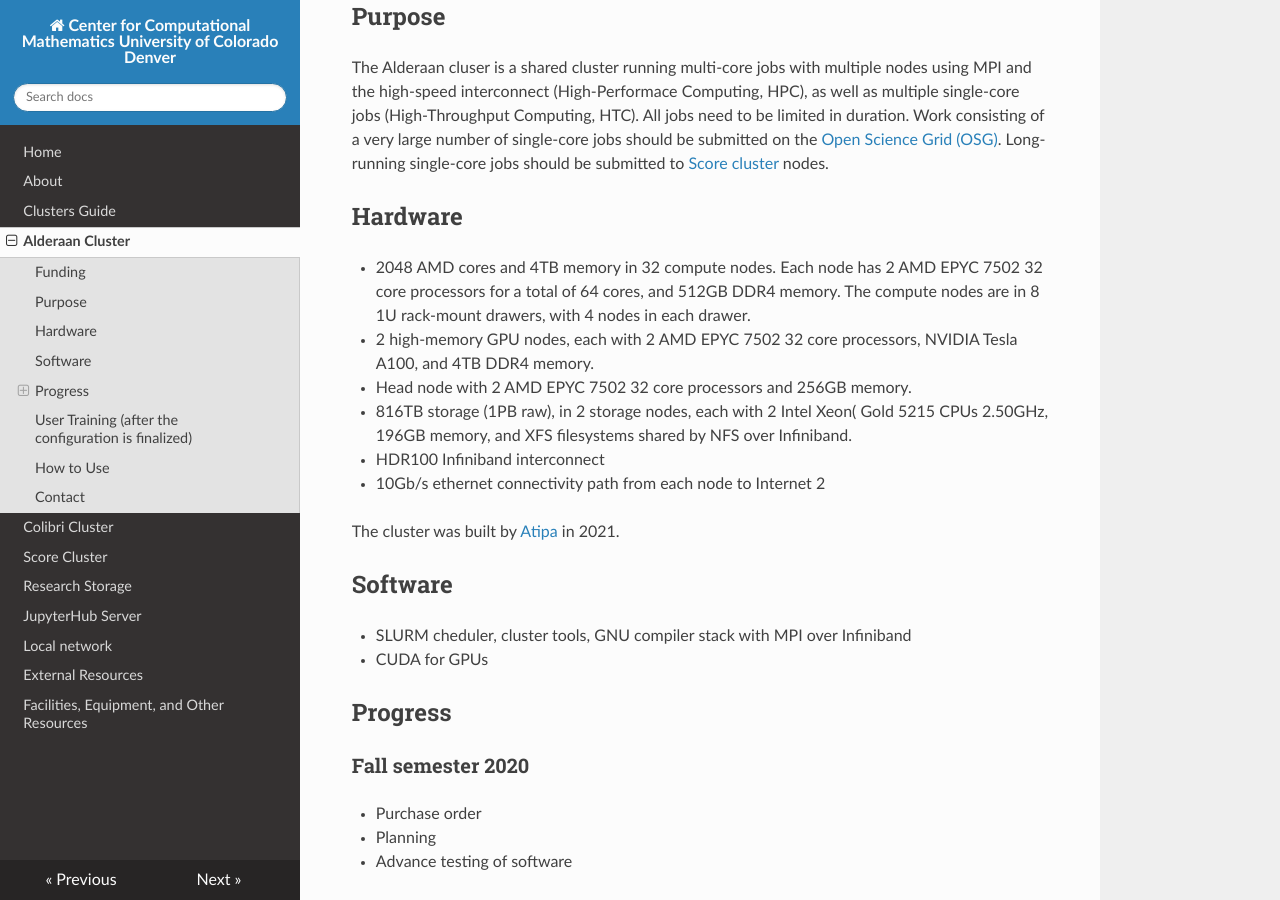
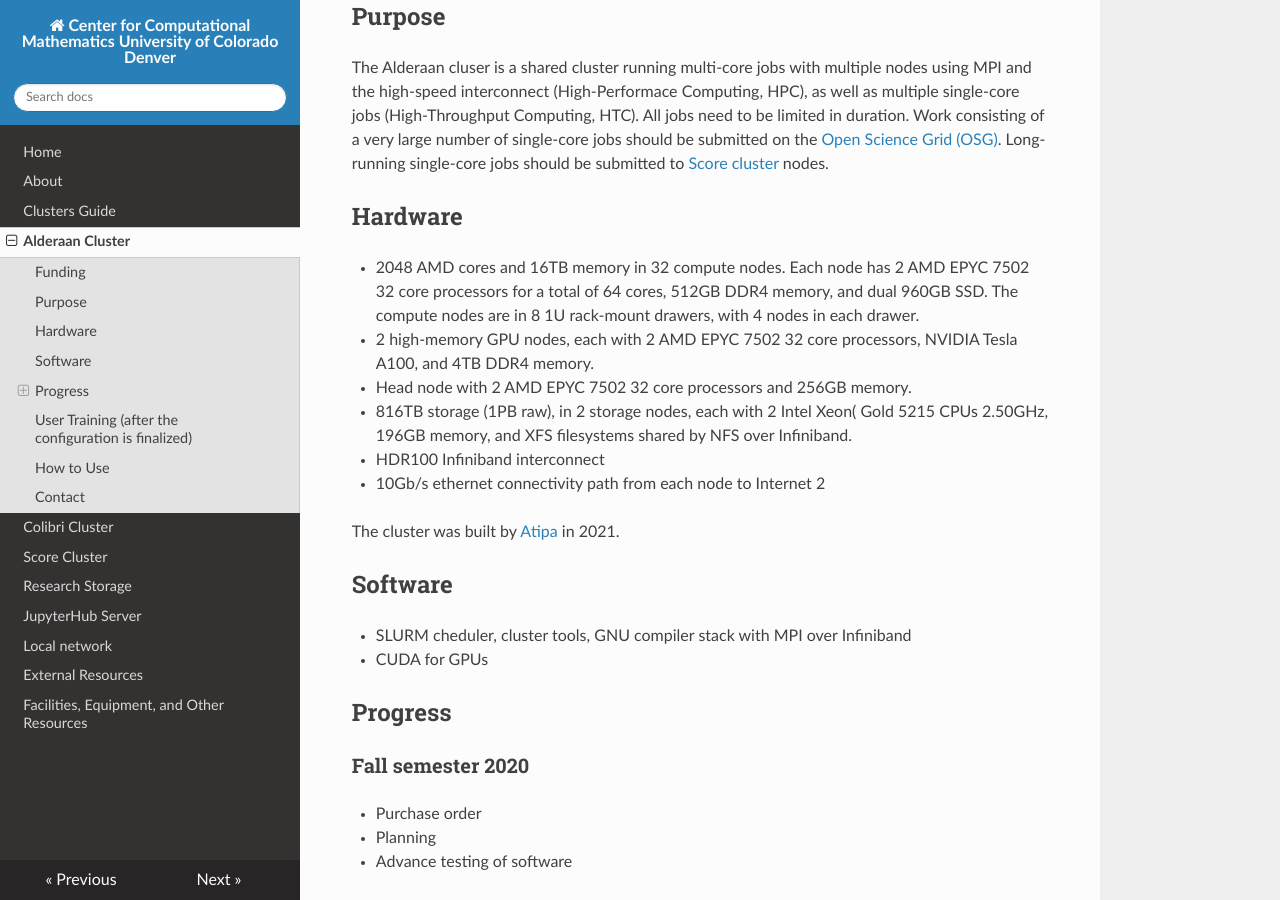
Before and after one commit to ccmucdenver/ccm-docs, an MkDocs documentation site: the page built from docs/alderaan.md, in a window 1280 px wide and 900 px high, scrolled down 336 px. Built offline with MkDocs 1.6.1, drawn with Linux system fonts in a browser that asks for light colours; nearby versions of some CDN libraries.

Commit message:
Update alderaan.md
Fixed total RAM.

```diff
--- a/docs/alderaan.md
+++ b/docs/alderaan.md
@@ -7,7 +7,7 @@ This cluster is funded by [NSF grant 2019089 CC* Compute: Accelerating Science a
 The Alderaan cluser is a shared cluster running multi-core jobs with multiple nodes using MPI and the high-speed interconnect (High-Performace Computing, HPC), as well as multiple single-core jobs (High-Throughput Computing, HTC). All jobs need to be limited in duration. Work consisting of a very large number of single-core jobs should be submitted on the [Open Science Grid (OSG)](https://opensciencegrid.org). Long-running single-core jobs should be submitted to [Score cluster](../score/) nodes.
 
 ## Hardware
-* 2048 AMD cores and 4TB memory in 32 compute nodes. Each node has 2 AMD EPYC 7502 32 core processors for a total of 64 cores, and 512GB DDR4 memory. The compute nodes are in 8 1U rack-mount drawers, with 4 nodes in each drawer.
+* 2048 AMD cores and 16TB memory in 32 compute nodes. Each node has 2 AMD EPYC 7502 32 core processors for a total of 64 cores, 512GB DDR4 memory, and dual 960GB SSD. The compute nodes are in 8 1U rack-mount drawers, with 4 nodes in each drawer.
 * 2 high-memory GPU nodes, each with 2 AMD EPYC 7502 32 core processors, NVIDIA Tesla A100, and 4TB DDR4 memory.
 * Head node with 2 AMD EPYC 7502 32 core processors and 256GB memory.
 * 816TB storage (1PB raw), in 2 storage nodes, each with 2 Intel Xeon( Gold 5215 CPUs  2.50GHz, 196GB memory, and XFS filesystems shared by NFS over Infiniband.
```
